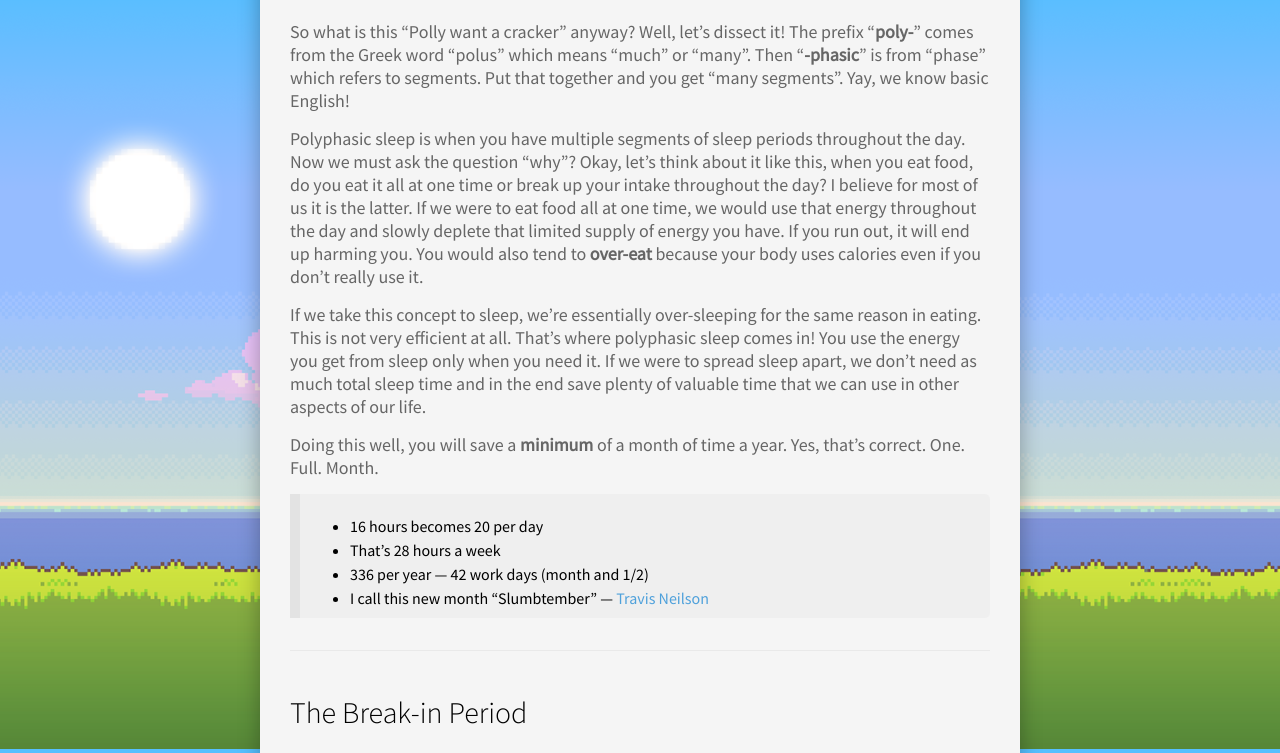
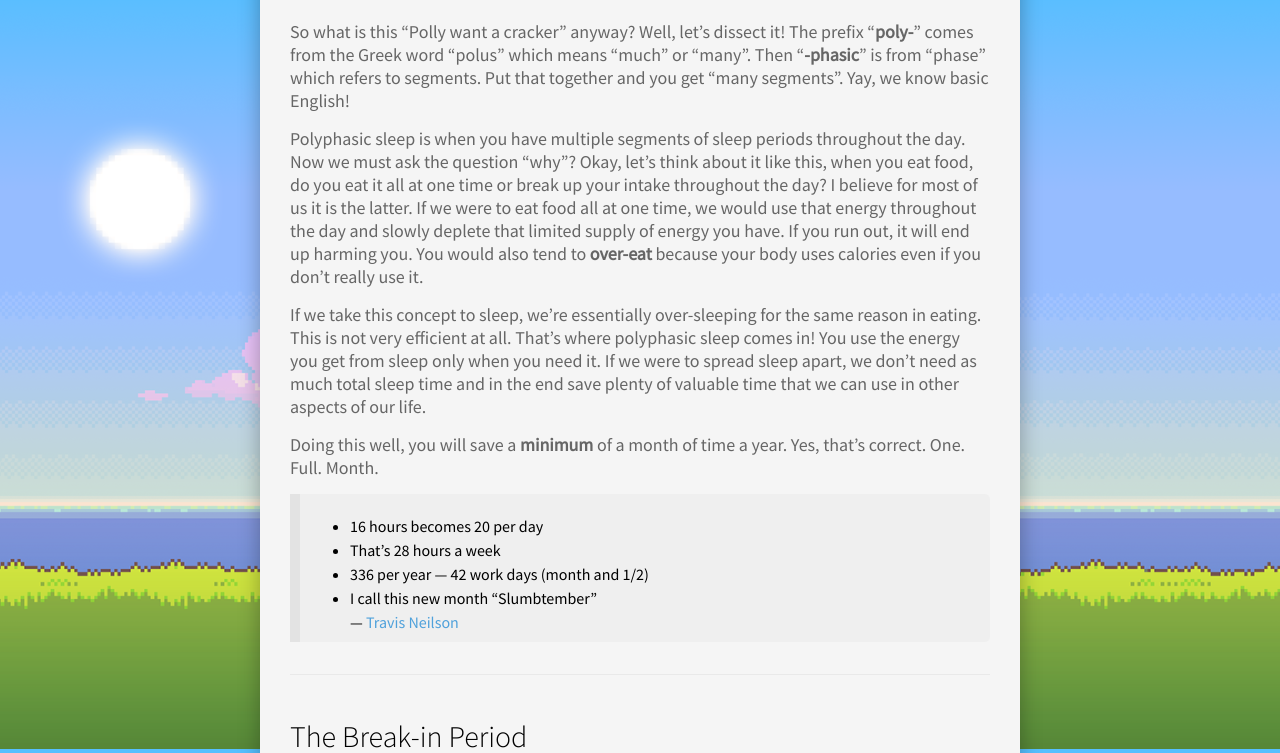
Before and after one commit to superhussain/Personal-Portfolio, a Jekyll site: the page built from _posts/2015-09-10-polyphasic-adventures-1.markdown, in a window 1280 px wide, cut to the strip 1051-1804 px from the top of the page. Built offline with Jekyll 4.4.1, drawn with Linux system fonts in a browser that asks for light colours; nearby versions of some CDN libraries; comment, search, counter and statistics services are not loaded.

Commit message:
post list styles

```diff
--- a/_posts/2015-09-10-polyphasic-adventures-1.markdown
+++ b/_posts/2015-09-10-polyphasic-adventures-1.markdown
@@ -30,7 +30,7 @@
 >- 16 hours becomes 20 per day
 >- That’s 28 hours a week
 >- 336 per year — 42 work days (month and 1/2)
->- I call this new month “Slumbtember”
+>- I call this new month “Slumbtember”<br>
 >--- [Travis Neilson](http://www.travandlos.com/13)
 
 ----------
--- a/_sass/_blog.sass
+++ b/_sass/_blog.sass
@@ -61,3 +61,7 @@
     margin-bottom: 15px
     .post-list .post
       width: 48%
+
+@media (max-width: 530px)
+  .page-container .post-list .post
+    width: 98%
--- a/_sass/_tn-hover.sass
+++ b/_sass/_tn-hover.sass
@@ -41,6 +41,7 @@
   a.info
     display: inline-block
     text-decoration: none
+    margin-top: 8px
     padding: 5px 10px
     font-size: 12px
     background: #000
--- a/index.html
+++ b/index.html
@@ -17,7 +17,7 @@
         <div class="mask">
           <h2>{{ post.title }}</h2>
           <p class="post-date">{{ post.date | date: "%b %-d, %Y" }}</p>
-          <p>{{ post.description }}</p>
+          <!--<p>{{ post.description }}</p>-->
           <a href="{{ post.url | prepend: site.baseurl }}" class="info">Read Post</a>
         </div>
       </div>
```
